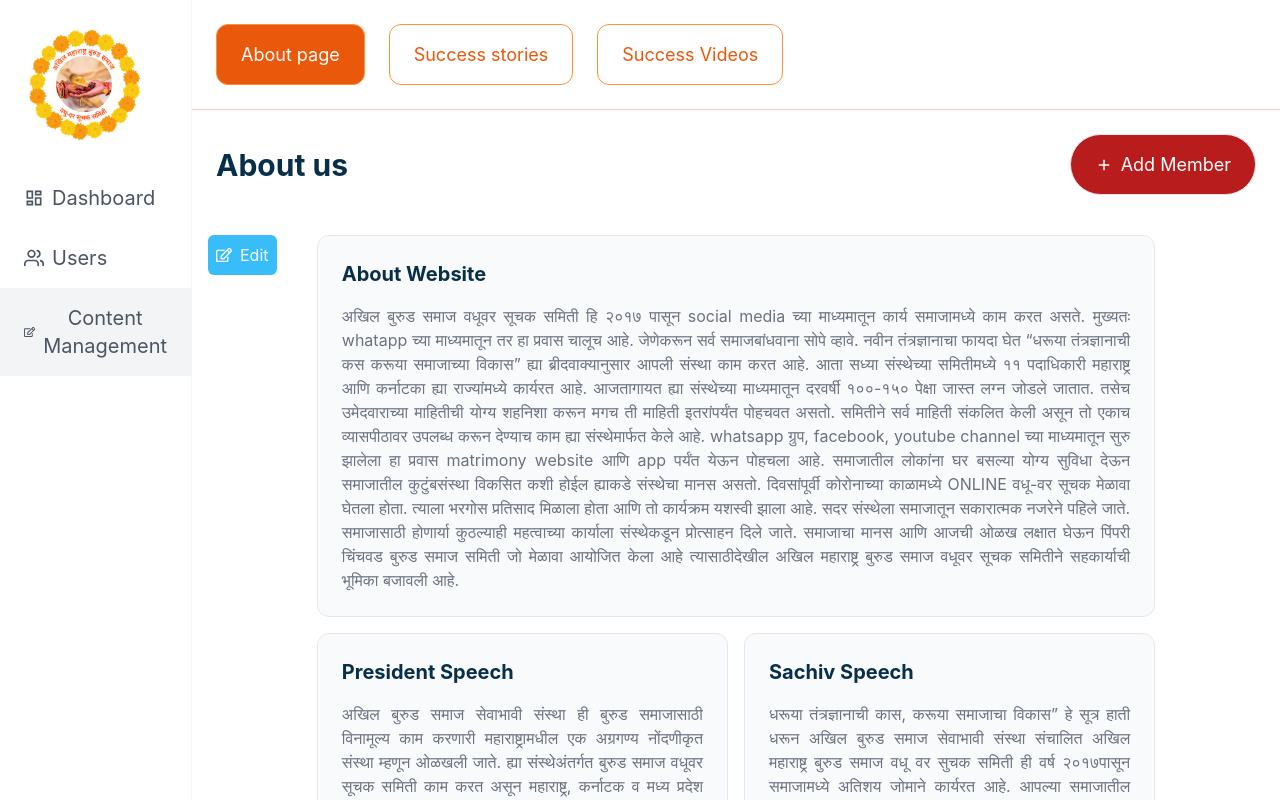
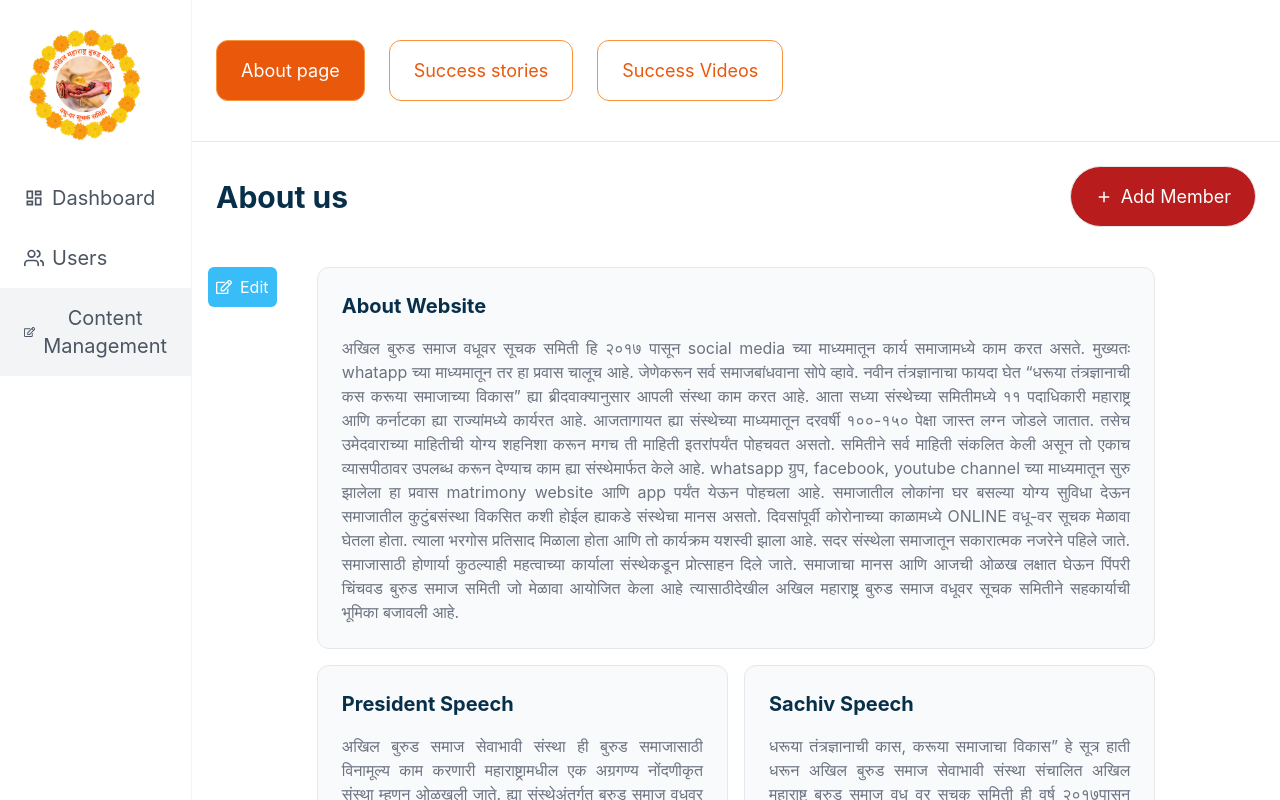
Before and after one commit to Increditex-Software-Solutions-Pvt-Ltd/new_BurudBandhan, a React (Create React App) app in the folder frontend/: page /admin in a window 1280 px wide. Both pictures are taken after a click on the element "Content Management". Shown: the top 800 px of the page. Built offline with nearby package versions, Linux system fonts and the light colour scheme.

Commit message:
modified css

```diff
--- a/frontend/src/Components/Admin/ContentManagement.jsx
+++ b/frontend/src/Components/Admin/ContentManagement.jsx
@@ -15,7 +15,7 @@ const ContentManagement = () => {
     <div>
       {/* <Heading innerText='Content Management' /> */}
 
-      <div className='text-left flex items-center gap-6 p-6 border-b border-b-red-200'>
+      <div className='text-left flex items-center gap-6 p-6 py-10 border-b '>
         <button
         style={{
           backgroundColor: (content == "about_us") ? "#ea580c": "white",
```
